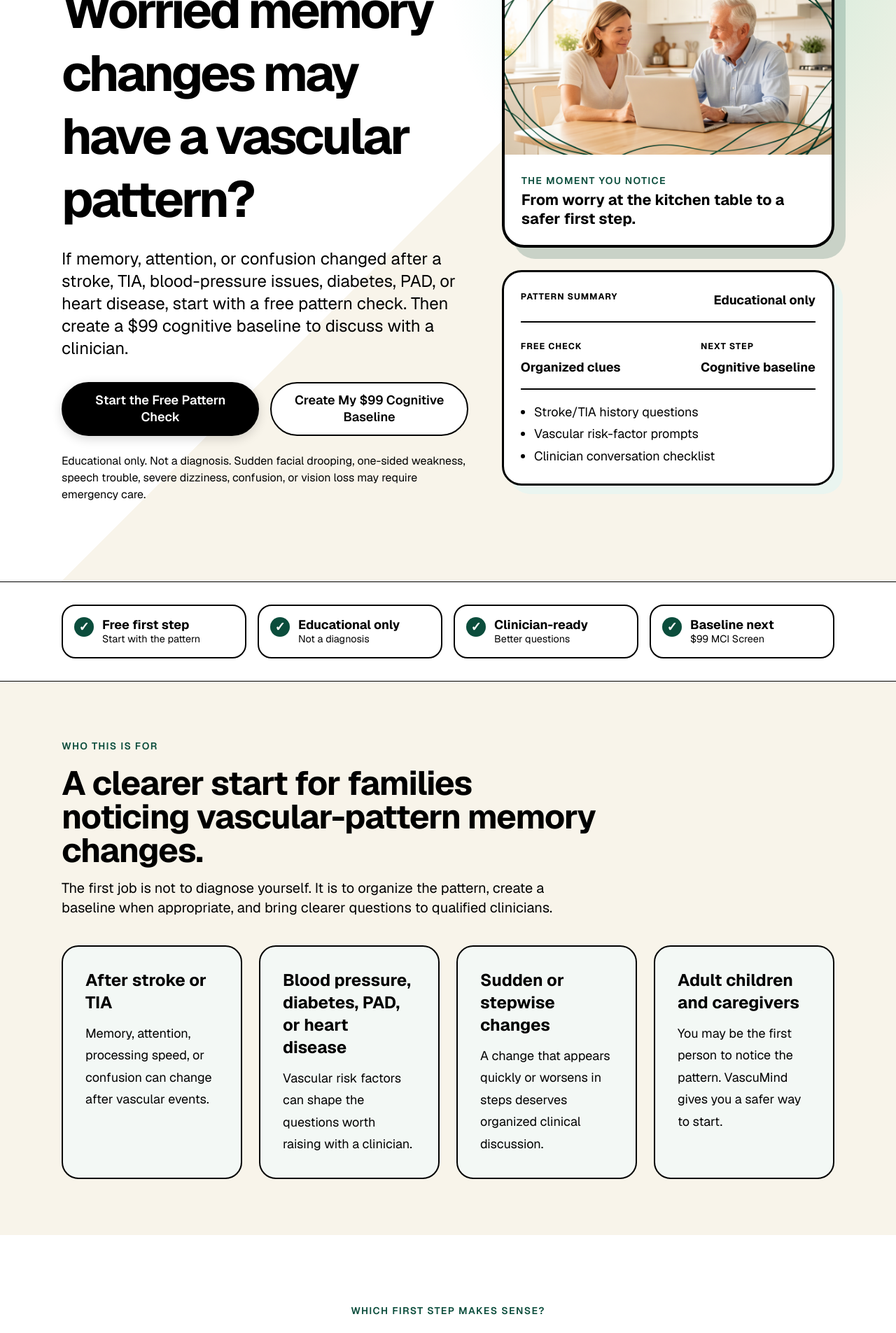
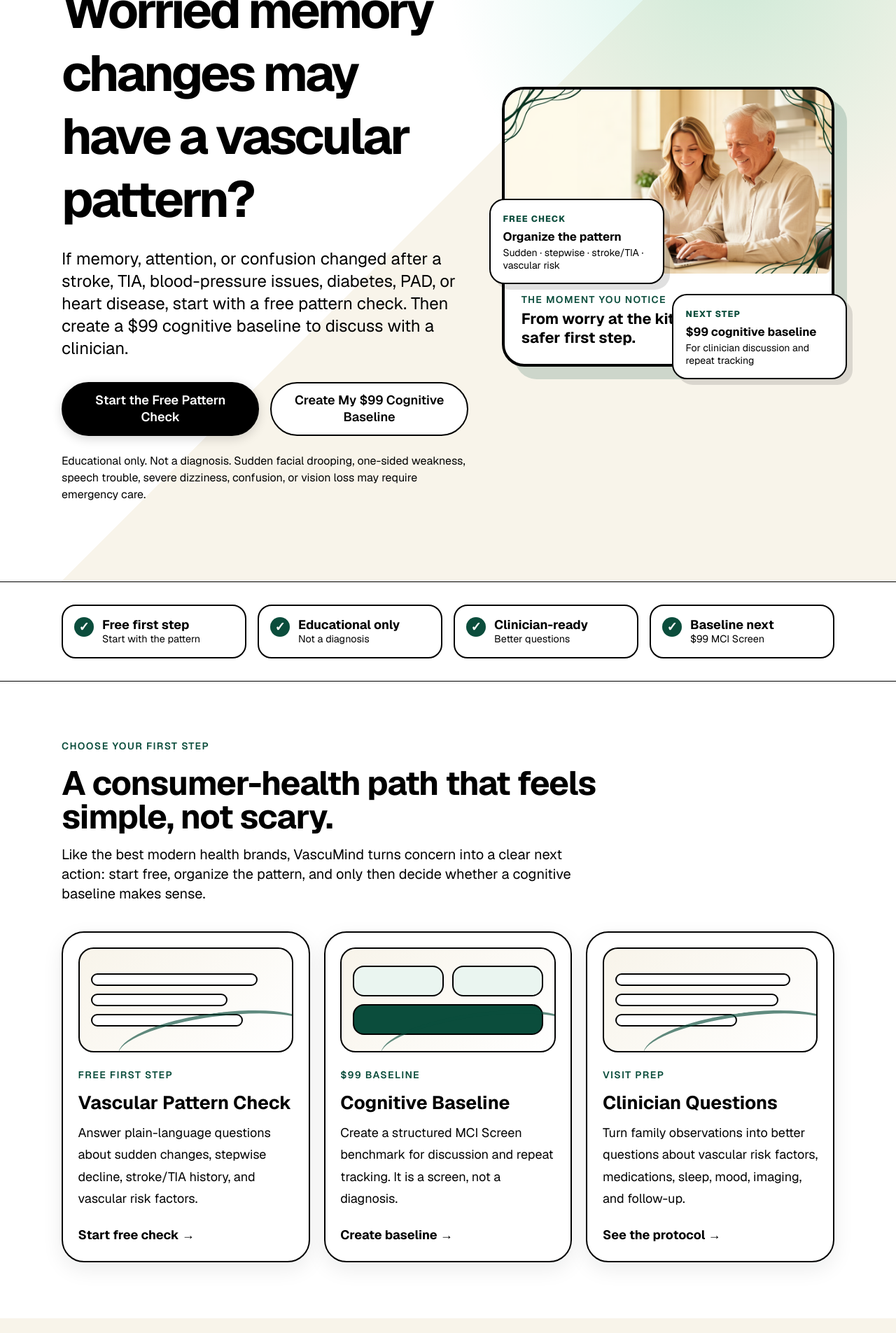
Before and after one commit to croomlawrence/vasculardementia.ai, a Next.js app: page / in a window 1280 px wide. Shown: the part 280-2185 px from the top of the page at 70% size. Built offline with nearby package versions, Linux system fonts and the light colour scheme; no server answers.

Commit message:
Refresh VascuMind creative homepage system

```diff
--- a/app/components/BrandVisuals.tsx
+++ b/app/components/BrandVisuals.tsx
@@ -12,7 +12,7 @@
 
 const imageMap = {
   kitchen: {
-    src: "/images/brand/vascumind-hero-family.png",
+    src: "/images/brand/vascumind-hero-noomlike-clean.png",
     alt: "Adult daughter and older father calmly reviewing a laptop together at a bright kitchen table.",
     label: "The moment you notice",
     caption: "From worry at the kitchen table to a safer first step.",
@@ -31,6 +31,33 @@
   },
 };
 
+const journeyCards = [
+  {
+    eyebrow: "Free first step",
+    title: "Vascular Pattern Check",
+    copy: "Answer plain-language questions about sudden changes, stepwise decline, stroke/TIA history, and vascular risk factors.",
+    href: "/hachinski",
+    cta: "Start free check",
+    visual: "check",
+  },
+  {
+    eyebrow: "$99 baseline",
+    title: "Cognitive Baseline",
+    copy: "Create a structured MCI Screen benchmark for discussion and repeat tracking. It is a screen, not a diagnosis.",
+    href: "/memory-screen",
+    cta: "Create baseline",
+    visual: "baseline",
+  },
+  {
+    eyebrow: "Visit prep",
+    title: "Clinician Questions",
+    copy: "Turn family observations into better questions about vascular risk factors, medications, sleep, mood, imaging, and follow-up.",
+    href: "/protocol",
+    cta: "See the protocol",
+    visual: "questions",
+  },
+];
+
 export function VascularPathwayArt({ tone = "consumer" }: { tone?: "consumer" | "clinical" | "dark" }) {
   const src = tone === "clinical" ? "/images/brand/vascumind-cro-dashboard.png" : "/images/brand/vascumind-abstract-pathway.png";
   const alt = tone === "clinical"
@@ -48,13 +75,31 @@
   return (
     <figure className="human-card" aria-label={`${image.label}: ${image.caption}`}>
       <div className="human-card-photo">
-        <Image src={image.src} alt={image.alt} width={1024} height={576} className="brand-image" priority={priority} />
+        <Image src={image.src} alt={image.alt} width={1024} height={576} className="brand-image" priority={priority} loading={priority ? undefined : "eager"} />
       </div>
       <figcaption className="human-card-copy">
         <span className="section-label">{image.label}</span>
         <strong>{image.caption}</strong>
       </figcaption>
     </figure>
+  );
+}
+
+export function HeroVisualStack() {
+  return (
+    <div className="hero-visual-stack" aria-label="Warm VascuMind family-first visual with product previews">
+      <HumanMomentCard priority />
+      <div className="hero-floating-card hero-floating-card-left">
+        <span>Free check</span>
+        <strong>Organize the pattern</strong>
+        <small>Sudden · stepwise · stroke/TIA · vascular risk</small>
+      </div>
+      <div className="hero-floating-card hero-floating-card-right">
+        <span>Next step</span>
+        <strong>$99 cognitive baseline</strong>
+        <small>For clinician discussion and repeat tracking</small>
+      </div>
+    </div>
   );
 }
 
@@ -67,6 +112,47 @@
           <div><strong>{title}</strong><small>{copy}</small></div>
         </div>
       ))}
+    </div>
+  );
+}
+
+export function ProductJourneyCards() {
+  return (
+    <div className="product-journey-grid">
+      {journeyCards.map((card) => (
+        <Link key={card.title} href={card.href} className="product-journey-card">
+          <div className={`product-mini-visual product-mini-${card.visual}`} aria-hidden="true">
+            <span />
+            <span />
+            <span />
+          </div>
+          <div className="section-label mb-3">{card.eyebrow}</div>
+          <h3>{card.title}</h3>
+          <p>{card.copy}</p>
+          <strong className="product-card-cta">{card.cta} →</strong>
+        </Link>
+      ))}
+    </div>
+  );
+}
+
+export function StoryPanels() {
+  return (
+    <div className="story-panel-grid">
+      <HumanMomentCard variant="kitchen" />
+      <div className="story-copy-card">
+        <div className="section-label mb-4">The moment families need VascuMind</div>
+        <h2>Something changed. Now you need a calmer way to start.</h2>
+        <p>
+          Maybe the change followed a stroke, TIA, blood-pressure issue, diabetes, PAD, or heart disease. VascuMind helps families organize what they notice before the next clinical conversation.
+        </p>
+        <ul>
+          <li>Start with a free educational pattern check.</li>
+          <li>Create a cognitive baseline only if it makes sense.</li>
+          <li>Bring clearer, safer questions to a qualified clinician.</li>
+        </ul>
+      </div>
+      <HumanMomentCard variant="tablet" />
     </div>
   );
 }
--- a/app/globals.css
+++ b/app/globals.css
@@ -272,12 +272,154 @@
 .preview-score-row strong { display: block; color: #000000; }
 .result-preview-card ul { list-style: disc; padding-left: 1.2rem; color: #000000; }
 
+.hero-visual-stack {
+  position: relative;
+  isolation: isolate;
+}
+.hero-visual-stack .human-card {
+  box-shadow: 18px 18px 0 rgba(11, 77, 60, 0.18);
+}
+.hero-floating-card {
+  position: absolute;
+  z-index: 2;
+  max-width: 250px;
+  border: 2px solid #000000;
+  border-radius: 1.35rem;
+  background: #FFFFFF;
+  padding: 1rem 1.1rem;
+  box-shadow: 8px 8px 0 rgba(0, 0, 0, 0.12);
+}
+.hero-floating-card span,
+.product-journey-card .section-label {
+  display: block;
+}
+.hero-floating-card span {
+  color: var(--accent-green);
+  font-size: 0.78rem;
+  font-weight: 800;
+  letter-spacing: 0.09em;
+  text-transform: uppercase;
+}
+.hero-floating-card strong,
+.hero-floating-card small {
+  display: block;
+  color: #000000;
+  line-height: 1.25;
+}
+.hero-floating-card strong { font-size: 1.05rem; margin: 0.25rem 0; }
+.hero-floating-card small { font-size: 0.88rem; }
+.hero-floating-card-left { left: -18px; bottom: 118px; }
+.hero-floating-card-right { right: -18px; bottom: -18px; }
+
+.product-journey-grid {
+  display: grid;
+  grid-template-columns: repeat(3, minmax(0, 1fr));
+  gap: 1.25rem;
+}
+.product-journey-card {
+  display: flex;
+  flex-direction: column;
+  min-height: 100%;
+  color: #000000;
+  border: 2px solid #000000;
+  border-radius: 2rem;
+  padding: 1.35rem;
+  background: #FFFFFF;
+  box-shadow: 0 10px 30px rgba(7, 27, 22, 0.08);
+  transition: transform 0.18s ease, box-shadow 0.18s ease, border-color 0.18s ease;
+}
+.product-journey-card:hover {
+  transform: translateY(-4px);
+  border-color: var(--accent-green);
+  box-shadow: 0 16px 36px rgba(7, 27, 22, 0.14);
+}
+.product-journey-card h3 {
+  font-size: 1.65rem;
+  line-height: 1.15;
+  margin-bottom: 0.75rem;
+}
+.product-journey-card p {
+  color: #000000;
+  flex: 1;
+  margin-bottom: 1.25rem;
+}
+.product-card-cta { color: #000000; }
+.product-mini-visual {
+  min-height: 150px;
+  border-radius: 1.35rem;
+  border: 2px solid #000000;
+  background: linear-gradient(135deg, var(--brand-ivory), #FFFFFF);
+  margin-bottom: 1.25rem;
+  padding: 1rem;
+  display: grid;
+  gap: 0.7rem;
+  align-content: center;
+  overflow: hidden;
+  position: relative;
+}
+.product-mini-visual::after {
+  content: "";
+  position: absolute;
+  inset: auto -10% -18% 18%;
+  height: 80px;
+  border-top: 5px solid var(--accent-green);
+  border-radius: 50%;
+  transform: rotate(-8deg);
+  opacity: 0.65;
+}
+.product-mini-visual span {
+  display: block;
+  height: 18px;
+  border-radius: 999px;
+  background: #FFFFFF;
+  border: 2px solid #000000;
+}
+.product-mini-check span:nth-child(1) { width: 88%; }
+.product-mini-check span:nth-child(2) { width: 72%; }
+.product-mini-check span:nth-child(3) { width: 80%; }
+.product-mini-baseline { grid-template-columns: 1fr 1fr; }
+.product-mini-baseline span { height: 44px; border-radius: 1rem; background: var(--brand-mint); }
+.product-mini-baseline span:nth-child(3) { grid-column: 1 / -1; background: var(--accent-green); }
+.product-mini-questions span:nth-child(1) { width: 92%; }
+.product-mini-questions span:nth-child(2) { width: 86%; }
+.product-mini-questions span:nth-child(3) { width: 64%; }
+
+.story-panel-grid {
+  display: grid;
+  grid-template-columns: 0.95fr 1.1fr 0.95fr;
+  gap: 1.25rem;
+  align-items: stretch;
+}
+.story-panel-grid .human-card,
+.story-copy-card {
+  height: 100%;
+}
+.story-copy-card {
+  border: 3px solid #000000;
+  border-radius: 2rem;
+  background: #FFFFFF;
+  padding: 2rem;
+  box-shadow: 12px 12px 0 rgba(11, 77, 60, 0.14);
+}
+.story-copy-card h2 {
+  font-size: clamp(2rem, 3.5vw, 3.4rem);
+  line-height: 1.02;
+  letter-spacing: -0.04em;
+  margin-bottom: 1rem;
+}
+.story-copy-card p,
+.story-copy-card li { color: #000000; }
+.story-copy-card ul { list-style: disc; padding-left: 1.25rem; margin-top: 1.25rem; }
+
 @media (max-width: 900px) {
   .brand-trust-row { grid-template-columns: repeat(2, minmax(0, 1fr)); }
   .pathway-line { grid-template-columns: 1fr; }
   .pathway-line::before { left: 28px; right: auto; top: 24px; bottom: 24px; width: 4px; height: auto; }
   .pathway-step { display: flex; align-items: center; gap: 1rem; text-align: left; }
   .pathway-step span { margin-bottom: 0; flex: none; }
+  .product-journey-grid,
+  .story-panel-grid { grid-template-columns: 1fr; }
+  .hero-floating-card { position: static; max-width: none; margin-top: 1rem; }
 }
 
 @media (max-width: 640px) {
@@ -290,4 +432,6 @@
   .window-left { right: 120px; }
   .window-right { right: -6px; }
   .pathway-art { box-shadow: 10px 10px 0 #000000; }
+  .product-journey-card,
+  .story-copy-card { border-radius: 1.5rem; }
 }
--- a/app/page.tsx
+++ b/app/page.tsx
@@ -2,7 +2,7 @@
 import Link from 'next/link';
 import TrackedLink from '@/components/TrackedLink';
 import { memoryScreenPrice } from '@/lib/business';
-import { HumanMomentCard, PathwayLine, ResultPreviewCard, TrustBadgeRow, VascularPathwayArt } from '@/app/components/BrandVisuals';
+import { HeroVisualStack, HumanMomentCard, PathwayLine, ProductJourneyCards, ResultPreviewCard, StoryPanels, TrustBadgeRow, VascularPathwayArt } from '@/app/components/BrandVisuals';
 
 export const metadata: Metadata = {
   title: 'Free Vascular Cognitive Pattern Check | VascuMind',
@@ -97,16 +97,42 @@
               Educational only. Not a diagnosis. Sudden facial drooping, one-sided weakness, speech trouble, severe dizziness, confusion, or vision loss may require emergency care.
             </p>
           </div>
-          <div className="space-y-8">
-            <HumanMomentCard priority />
-            <ResultPreviewCard />
-          </div>
+          <HeroVisualStack />
         </div>
       </section>
 
       <section aria-label="Trust signals" className="border-y border-black bg-white">
         <div className="max-w-6xl mx-auto px-6 py-8">
           <TrustBadgeRow />
+        </div>
+      </section>
+
+      <section className="py-20 bg-white">
+        <div className="max-w-6xl mx-auto px-6">
+          <div className="max-w-3xl mb-10">
+            <div className="section-label mb-4">Choose your first step</div>
+            <h2 className="text-4xl md:text-5xl font-bold tracking-tight mb-4 text-black">A consumer-health path that feels simple, not scary.</h2>
+            <p className="text-xl text-black">Like the best modern health brands, VascuMind turns concern into a clear next action: start free, organize the pattern, and only then decide whether a cognitive baseline makes sense.</p>
+          </div>
+          <ProductJourneyCards />
+        </div>
+      </section>
+
+      <section className="py-20 brand-section-ivory">
+        <div className="max-w-6xl mx-auto px-6">
+          <StoryPanels />
+        </div>
+      </section>
+
+      <section className="py-20 brand-section-mint">
+        <div className="max-w-6xl mx-auto px-6 grid lg:grid-cols-[0.95fr_1.05fr] gap-10 items-center">
+          <HumanMomentCard variant="clinic" />
+          <div>
+            <div className="section-label mb-4">Built for safer conversations</div>
+            <h2 className="text-4xl md:text-5xl font-bold tracking-tight mb-5 text-black">Not self-diagnosis. Better preparation.</h2>
+            <p className="text-xl text-black mb-6">VascuMind should feel warm and easy to start, but the guardrails stay explicit: educational only, not a diagnosis, and designed to support discussion with qualified clinicians.</p>
+            <ResultPreviewCard />
+          </div>
         </div>
       </section>
 
```
Also changed, not shown: public/images/brand/vascumind-hero-noomlike-clean.png (added).
